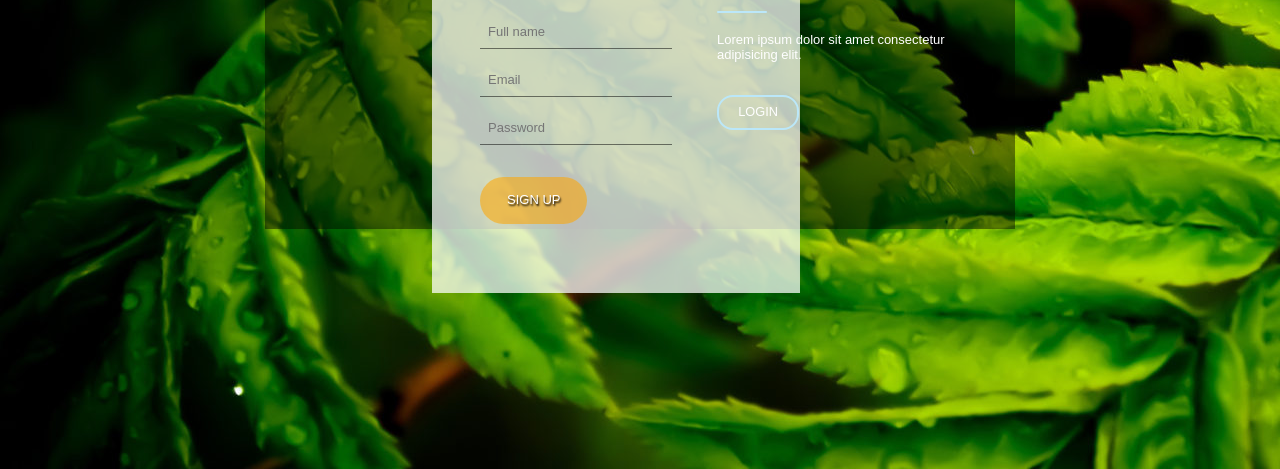
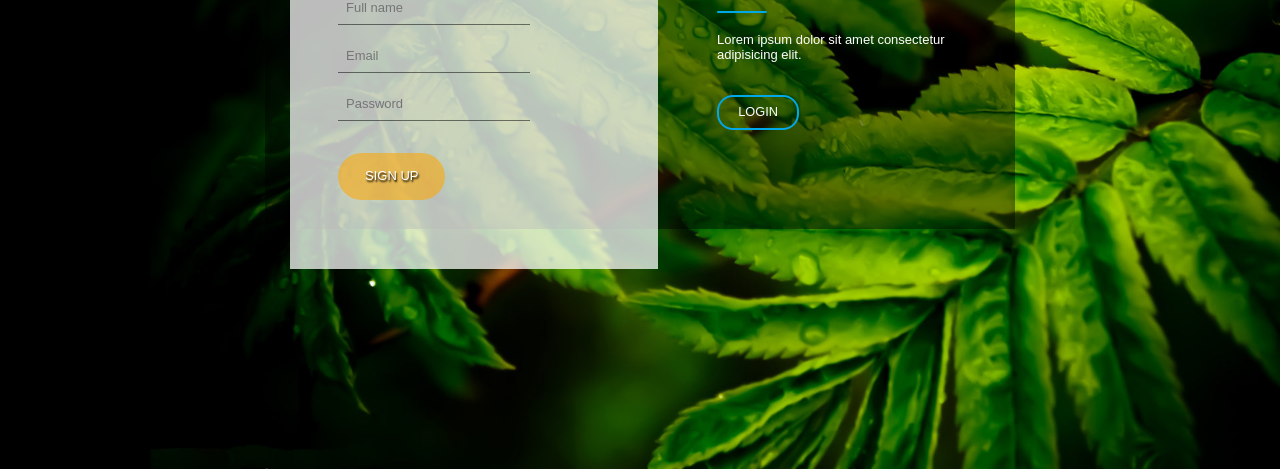
Before and after one commit to Hafiyf/UIC_signup-form, a plain HTML site: page index.html in a window 1280 px wide. Shown: the part 331-800 px from the top of the page. Drawn offline with Linux system fonts and the light colour scheme.

Commit message:
transition done

```diff
--- a/JavaScript/main.js
+++ b/JavaScript/main.js
@@ -5,7 +5,7 @@ const signinTexts = document.querySelector('#signinTexts')
 
 
 function loginClick(){
-    document.querySelector('#whiteBox').style.left = "47rem";
+    document.querySelector('#whiteBox').style.left = "350px";
     document.querySelector('#register').classList.remove('disabled')
     document.querySelector('#signinTexts').classList.add('disabled')
     document.querySelector('#white__reg').classList.add('disable')
--- a/style/main.css
+++ b/style/main.css
@@ -11,6 +11,7 @@ body{
     background-image: url('../images/background.jpg');
     background-position: center;
     background-repeat: no-repeat;
+    background-size: cover;
 }
 
 .container{
@@ -34,9 +35,11 @@ body{
     width: 100%;
     height: 20rem;
     background: #00000072;
+    position: relative;
 }
 
 .black__texts{
+    height: 500px;
     display: flex;
     justify-content: space-between;
     padding: 4rem 3rem;
@@ -93,15 +96,15 @@ body{
 
 /* white block */
 .white{
+    position: absolute;
     width: 23rem;
     height: 25rem;
+    padding: 4rem 3rem;
+    transition: 0.3s;
     background: #ffffffbb;
-    position: absolute;
-    bottom: 11rem;
-    left: 27rem;
-    transition: 0.3s;
 
-    padding: 4rem 3rem;
+    top: -40px;
+    left: 25px;
 
     transition: all 0.5s cubic-bezier(0.175, 0.885, 0.320, 1.275);
 }
```
